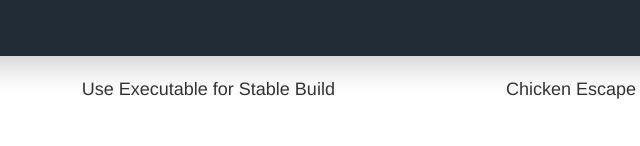
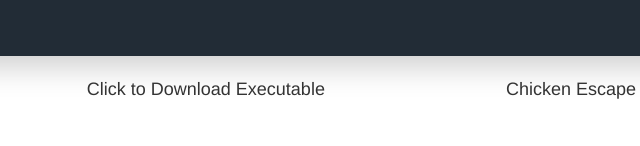
Before and after one commit to RellimSirrah/Chicken-Escape, a plain HTML site: page index.html in a window 1280 px wide. Shown: the part 616-762 px from the top of the page, 435-1075 px from the left. Drawn offline with Linux system fonts and the light colour scheme; no server answers.

Commit message:
Update index.html

```diff
--- a/index.html
+++ b/index.html
@@ -15,7 +15,7 @@
       <div class="logo"></div>
       <div class="fullscreen"><img src="TemplateData/fullscreen.png" width="38" height="38" alt="Fullscreen" title="Fullscreen" onclick="SetFullscreen(1);" /></div>
       <div class="title">Chicken Escape</div>
-	  <div class="title">Use Executable for Stable Build                              </div>
+	  <a href="LowPoly.zip"><div class="title">Click to Download Executable                                </div></a>
     </div>
     <script type='text/javascript'>
   var Module = {
```
